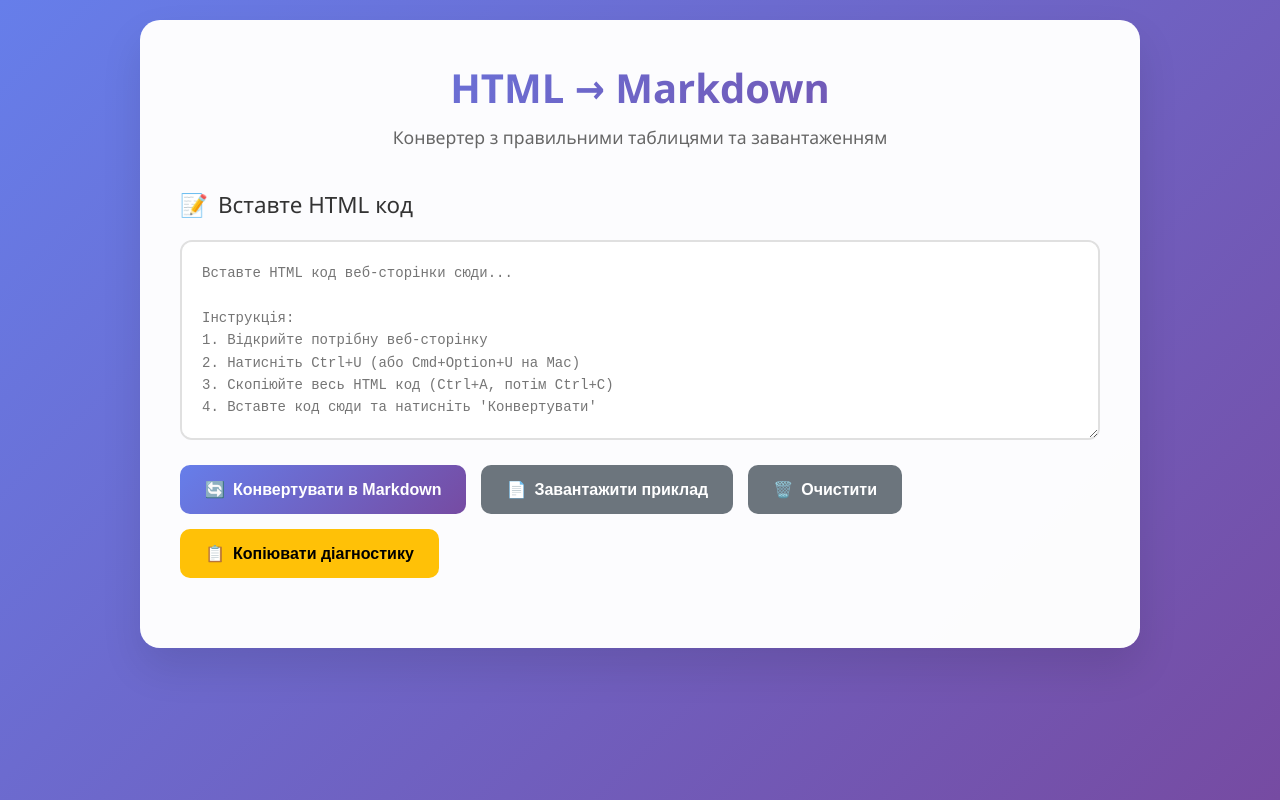
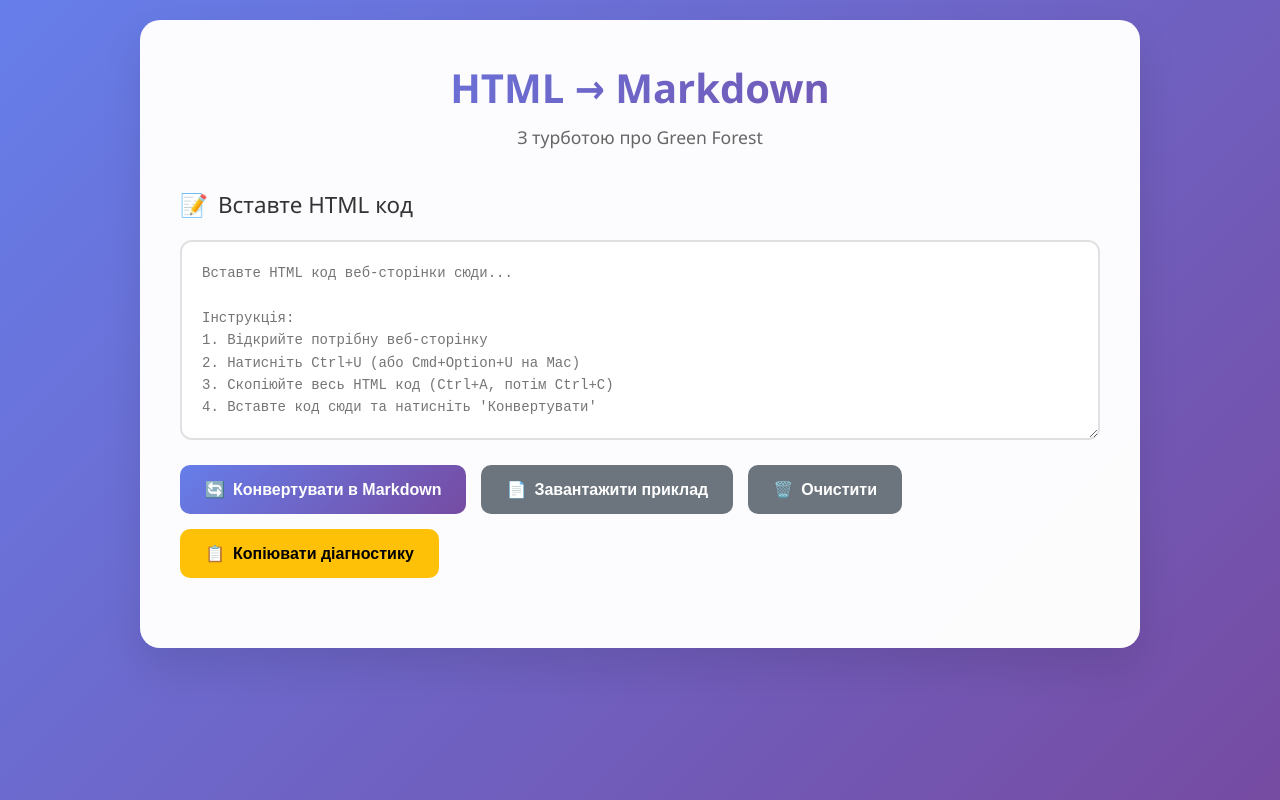
Before and after one commit to yaroslav-web-ai/html-to-markdown-converter, a plain HTML site: page index.html in a window 1280 px wide. Drawn offline with Linux system fonts and the light colour scheme.

Commit message:
Update index.html

```diff
--- a/index.html
+++ b/index.html
@@ -214,7 +214,7 @@
 <body>
     <div class="container">
         <h1>HTML → Markdown</h1>
-        <p class="subtitle">Конвертер з правильними таблицями та завантаженням</p>
+        <p class="subtitle">З турботою про Green Forest</p>
 
         <!-- Введення HTML -->
         <div class="input-section">
```
